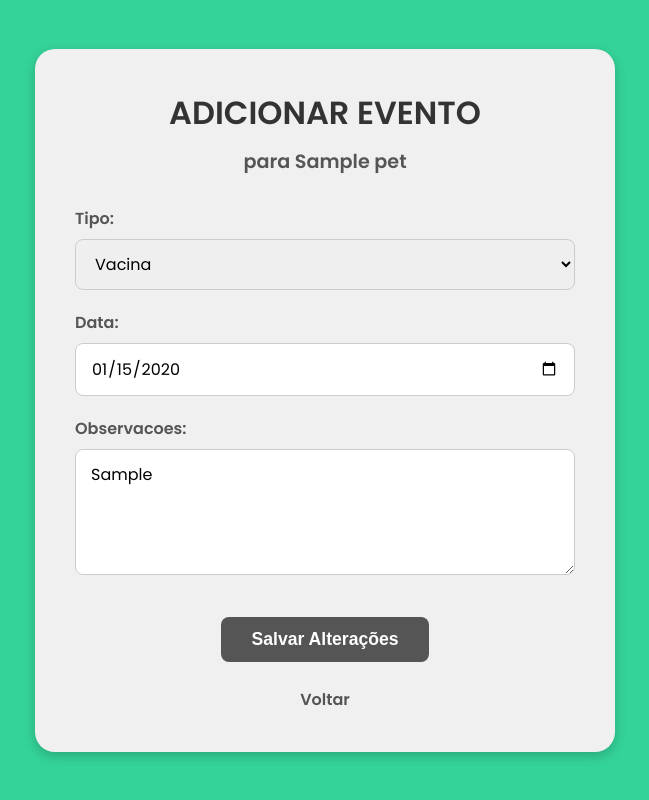
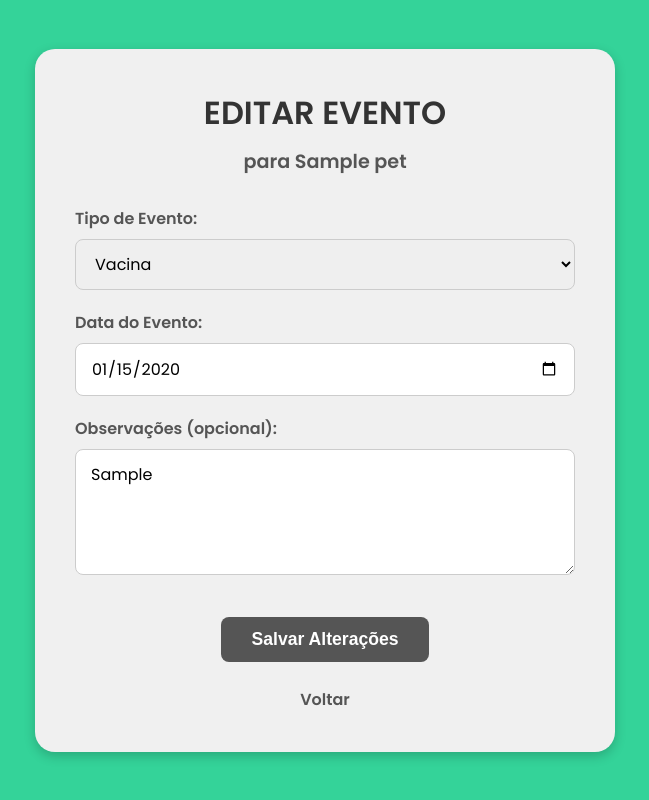
Before and after one commit to Natas081/VETLAB, a Django app: page /pets/eventos/1/editar/ in a window 1280 px wide. Shown: the whole page, without its empty margins (315-964 px from the left). Run offline with Django 5.2, Linux system fonts and the light colour scheme; tables that the repository leaves empty hold one stand-in row (values such as "Sample post").

Commit message:
mudando a logica do site, nao usando mais django forms

```diff
--- a/pets/forms.py
+++ /dev/null
@@ -1,31 +0,0 @@
-from django import forms
-from .models import Pet, Evento
-
-class PetForm(forms.ModelForm):
-    class Meta:
-        model = Pet
-        fields = '__all__'
-
-# --- NOVO FORMULÁRIO PARA A TELA DE SELEÇÃO DE PETS ---
-class PetSelecaoForm(forms.Form):
-    # Cria um campo onde o usuário pode escolher um pet de uma lista
-    # queryset=Pet.objects.all() busca todos os pets no banco
-    # widget=forms.RadioSelect faz com que as opções apareçam como botões de rádio
-    pet_selecionado = forms.ModelChoiceField(
-        queryset=Pet.objects.all(),
-        widget=forms.RadioSelect,
-        empty_label=None, # Remove a opção "---------"
-        label="Selecione o pet para cadastrar o evento"
-    )
-
-# --- FORMULÁRIO DE EVENTO ATUALIZADO ---
-class EventoForm(forms.ModelForm):
-    class Meta:
-        model = Evento
-        # O campo 'pet' será cuidado pela view, não pelo usuário
-        exclude = ('pet',)
-        # Widgets para melhorar a interface
-        widgets = {
-            'data': forms.DateInput(attrs={'type': 'date'}),
-            'observacoes': forms.Textarea(attrs={'rows': 4}),
-        }
--- a/pets/templates/pets/evento_adicionar.html
+++ b/pets/templates/pets/evento_adicionar.html
@@ -5,19 +5,42 @@
     <meta charset="UTF-8">
     <meta name="viewport" content="width=device-width, initial-scale=1.0">
     <link rel="stylesheet" href="{% static 'pets/style.css' %}">
-    <title>Adicionar Evento</title>
+    <title>{% if evento %}Editar Evento{% else %}Adicionar Evento{% endif %}</title>
 </head>
 <body>
     <main class="form-container">
-        <h1>ADICIONAR EVENTO</h1>
+        <h1>{% if evento %}EDITAR EVENTO{% else %}ADICIONAR EVENTO{% endif %}</h1>
         <h2 style="font-size: 1.2rem; color: #555; margin-top: -20px; margin-bottom: 30px;">para {{ pet.nome }}</h2>
+
+        {% if error_message %}
+            <p style="color: red; font-weight: bold; margin-bottom: 20px;">{{ error_message }}</p>
+        {% endif %}
 
         <form method="post">
             {% csrf_token %}
-            {{ form.as_p }}
-            <button type="submit">{{ form.instance.pk|yesno:"Salvar Alterações,Adicionar" }}</button>
+            <div class="manual-form">
+                <p>
+                    <label for="id_tipo">Tipo de Evento:</label>
+                    <select name="tipo" id="id_tipo" required>
+                        {% for value, display_text in tipos_evento %}
+                            <option value="{{ value }}" {% if evento.tipo == value %}selected{% endif %}>
+                                {{ display_text }}
+                            </option>
+                        {% endfor %}
+                    </select>
+                </p>
+                <p>
+                    <label for="id_data">Data do Evento:</label>
+                    <input type="date" name="data" id="id_data" value="{{ evento.data|date:'Y-m-d'|default:'' }}" required>
+                </p>
+                <p>
+                    <label for="id_observacoes">Observações (opcional):</label>
+                    <textarea name="observacoes" id="id_observacoes" rows="4">{{ evento.observacoes|default:'' }}</textarea>
+                </p>
+            </div>
+            <button type="submit">{% if evento %}Salvar Alterações{% else %}Adicionar{% endif %}</button>
         </form>
-        <a class="back-link" href="{% url 'evento_selecionar_pet' %}">Voltar</a>
+        <a class="back-link" href="{% url 'evento_list' pet.pk %}">Voltar</a>
     </main>
 </body>
 </html>
--- a/pets/views.py
+++ b/pets/views.py
@@ -3,7 +3,7 @@
 from django.shortcuts import render, get_object_or_404, redirect
 # IMPORTAMOS TUDO QUE VAMOS PRECISAR
 from .models import Pet, Evento
-from .forms import PetForm, EventoForm, PetSelecaoForm
+
 
 # --- VIEWS DA PÁGINA INICIAL E DE PETS (NÃO MUDAM) ---
 def home_view(request):
@@ -18,24 +18,76 @@ def pet_list(request):
 
 def pet_create(request):
     if request.method == 'POST':
-        form = PetForm(request.POST)
-        if form.is_valid():
-            form.save()
-            return redirect('pet_list')
-    else:
-        form = PetForm()
-    return render(request, 'pets/pet_form.html', {'form': form})
+        # Pegamos os dados manualmente do objeto request.POST
+        nome = request.POST.get('nome')
+        especie = request.POST.get('especie')
+        raca = request.POST.get('raca')
+        data_nascimento = request.POST.get('data_nascimento')
+        peso = request.POST.get('peso')
+
+        # Validação manual simples
+        if not nome or not especie or not data_nascimento or not peso:
+            error_message = "Os campos Nome, Espécie, Data de Nascimento e Peso são obrigatórios."
+            return render(request, 'pets/pet_form.html', {'error_message': error_message})
+
+        try:
+            if float(peso) <= 0:
+                error_message = "O peso deve ser um valor positivo."
+                return render(request, 'pets/pet_form.html', {'error_message': error_message})
+        except (ValueError, TypeError):
+            error_message = "O valor do peso é inválido."
+            return render(request, 'pets/pet_form.html', {'error_message': error_message})
+
+        # Criamos o objeto Pet e salvamos no banco
+        Pet.objects.create(
+            nome=nome,
+            especie=especie,
+            raca=raca,
+            data_nascimento=data_nascimento,
+            peso=peso
+        )
+        return redirect('pet_list')
+
+    # Se for um GET, apenas mostra o formulário vazio
+    return render(request, 'pets/pet_form.html')
 
 def pet_edit(request, pk):
     pet = get_object_or_404(Pet, pk=pk)
+
     if request.method == 'POST':
-        form = PetForm(request.POST, instance=pet)
-        if form.is_valid():
-            form.save()
-            return redirect('pet_list')
-    else:
-        form = PetForm(instance=pet)
-    return render(request, 'pets/pet_form.html', {'form': form})
+        # Pegamos os dados novos do formulário
+        nome = request.POST.get('nome')
+        especie = request.POST.get('especie')
+        raca = request.POST.get('raca')
+        data_nascimento = request.POST.get('data_nascimento')
+        peso = request.POST.get('peso')
+
+        # Validação manual
+        if not nome or not especie or not data_nascimento or not peso:
+            error_message = "Todos os campos obrigatórios devem ser preenchidos."
+            return render(request, 'pets/pet_form.html', {'error_message': error_message, 'pet': pet})
+
+        try:
+            if float(peso) <= 0:
+                error_message = "O peso deve ser um valor positivo."
+                return render(request, 'pets/pet_form.html', {'error_message': error_message, 'pet': pet})
+        except (ValueError, TypeError):
+            error_message = "O valor do peso é inválido."
+            return render(request, 'pets/pet_form.html', {'error_message': error_message, 'pet': pet})
+
+
+        # Atualizamos o objeto pet com os dados novos
+        pet.nome = nome
+        pet.especie = especie
+        pet.raca = raca
+        pet.data_nascimento = data_nascimento
+        pet.peso = peso
+        pet.save() # Salva as alterações no banco
+
+        return redirect('pet_list')
+
+    # Se for um GET, passa o objeto 'pet' para o template preencher os campos
+    return render(request, 'pets/pet_form.html', {'pet': pet})
 
 def pet_delete(request, pk):
     pet = get_object_or_404(Pet, pk=pk)
@@ -47,41 +99,57 @@ def pet_delete(request, pk):
 
 # --- ADICIONE TODAS AS NOVAS VIEWS PARA O FLUXO DE EVENTOS AQUI ---
 
+# Em pets/views.py
+
+# ... (outras views) ...
+
+# --- SUBSTITUA A VIEW evento_selecionar_pet POR ESTA ---
 def evento_selecionar_pet(request):
-    """
-    View para o Passo 1 do fluxo: Selecionar o Pet.
-    Corresponde à 'História 3' e 'Cenário 2' do seu diagrama.
-    """
     if not Pet.objects.exists():
         return render(request, 'pets/evento_sem_pets.html')
 
     if request.method == 'POST':
-        form = PetSelecaoForm(request.POST)
-        if form.is_valid():
-            pet_selecionado = form.cleaned_data['pet_selecionado']
-            return redirect('evento_adicionar', pet_pk=pet_selecionado.pk)
-    else:
-        form = PetSelecaoForm()
+        pet_pk = request.POST.get('pet_selecionado')
+        if not pet_pk:
+            pets = Pet.objects.all()
+            error_message = "Você precisa selecionar um pet."
+            return render(request, 'pets/evento_selecionar_pet.html', {'pets': pets, 'error_message': error_message})
 
-    return render(request, 'pets/evento_selecionar_pet.html', {'form': form})
+        return redirect('evento_adicionar', pet_pk=pet_pk)
+
+    pets = Pet.objects.all()
+    return render(request, 'pets/evento_selecionar_pet.html', {'pets': pets})
 
 def evento_adicionar(request, pet_pk):
-    """
-    View para o Passo 2: Adicionar os detalhes do evento.
-    Corresponde ao 'Cenário 5' do seu diagrama.
-    """
     pet = get_object_or_404(Pet, pk=pet_pk)
+
     if request.method == 'POST':
-        form = EventoForm(request.POST)
-        if form.is_valid():
-            evento = form.save(commit=False)
-            evento.pet = pet
-            evento.save()
-            return redirect('evento_list', pet_pk=pet.pk)
-    else:
-        form = EventoForm()
+        tipo = request.POST.get('tipo')
+        data = request.POST.get('data')
+        observacoes = request.POST.get('observacoes')
 
-    return render(request, 'pets/evento_adicionar.html', {'form': form, 'pet': pet})
+        if not tipo or not data:
+            error_message = "Os campos Tipo de Evento e Data são obrigatórios."
+            context = {
+                'pet': pet,
+                'tipos_evento': Evento.TIPOS_EVENTO,
+                'error_message': error_message
+            }
+            return render(request, 'pets/evento_adicionar.html', context)
+
+        Evento.objects.create(
+            pet=pet,
+            tipo=tipo,
+            data=data,
+            observacoes=observacoes
+        )
+        return redirect('evento_list', pet_pk=pet.pk)
+
+    context = {
+        'pet': pet,
+        'tipos_evento': Evento.TIPOS_EVENTO # Passa as opções para o template
+    }
+    return render(request, 'pets/evento_adicionar.html', context)
 
 def evento_list(request, pet_pk):
     pet = get_object_or_404(Pet, pk=pet_pk)
@@ -90,15 +158,35 @@ def evento_list(request, pet_pk):
 
 def evento_edit(request, pk):
     evento = get_object_or_404(Evento, pk=pk)
+    pet = evento.pet
+
     if request.method == 'POST':
-        form = EventoForm(request.POST, instance=evento)
-        if form.is_valid():
-            form.save()
-            return redirect('evento_list', pet_pk=evento.pet.pk)
-    else:
-        form = EventoForm(instance=evento)
-    # Reutilizando o template de adicionar para edição
-    return render(request, 'pets/evento_adicionar.html', {'form': form, 'pet': evento.pet})
+        tipo = request.POST.get('tipo')
+        data = request.POST.get('data')
+        observacoes = request.POST.get('observacoes')
+
+        if not tipo or not data:
+            error_message = "Os campos Tipo de Evento e Data são obrigatórios."
+            context = {
+                'pet': pet,
+                'evento': evento,
+                'tipos_evento': Evento.TIPOS_EVENTO,
+                'error_message': error_message
+            }
+            return render(request, 'pets/evento_adicionar.html', context)
+
+        evento.tipo = tipo
+        evento.data = data
+        evento.observacoes = observacoes
+        evento.save()
+        return redirect('evento_list', pet_pk=pet.pk)
+
+    context = {
+        'pet': pet,
+        'evento': evento,
+        'tipos_evento': Evento.TIPOS_EVENTO
+    }
+    return render(request, 'pets/evento_adicionar.html', context)
 
 def evento_delete(request, pk):
     evento = get_object_or_404(Evento, pk=pk)
--- a/project/settings.py
+++ b/project/settings.py
@@ -23,7 +23,7 @@ BASE_DIR = Path(__file__).resolve().parent.parent
 SECRET_KEY = 'django-insecure-(3vzc&z%-^+p$$if(2#y&b)txe+a+-pzve0$4ucw-5!&82fcj4'
 
 # SECURITY WARNING: don't run with debug turned on in production!
-DEBUG = False
+DEBUG =False
 
 ALLOWED_HOSTS = ['vetlab.onrender.com', 'localhost', '127.0.0.1']
 
```
Also changed, not shown: pets/templates/pets/evento_selecionar_pet.html (+11 -1 lines), pets/templates/pets/pet_form.html (+29 -7 lines).
